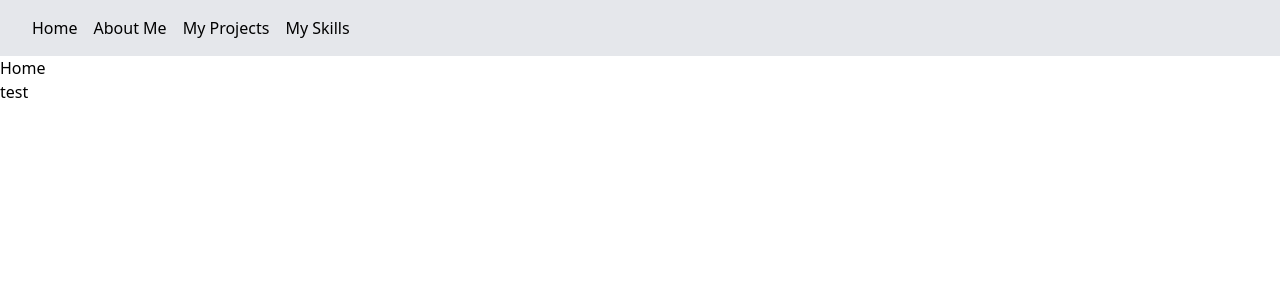
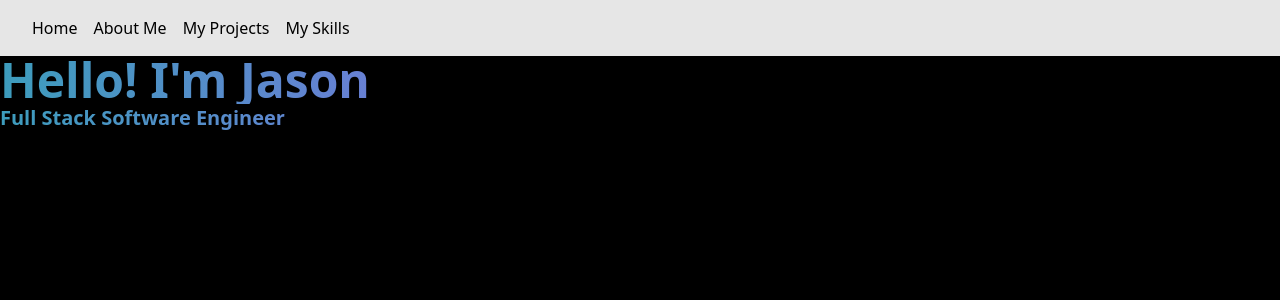
Before and after one commit to jasont98/portfolio, a Next.js app: page / in a window 1280 px wide. Shown: the top 300 px of the page. Built offline with nearby package versions, Linux system fonts and the light colour scheme.

Commit message:
checkpoint

```diff
--- a/src/components/Layout.js
+++ b/src/components/Layout.js
@@ -1,26 +1,14 @@
 import Link from 'next/link';
-import { TransitionGroup, CSSTransition } from 'react-transition-group';
-
 
 const Layout = ({ children }) => {
     return (
         <div>
-          <nav className="flex justify-between items-center bg-gray-200 py-4 px-8">
-            {/* <div>
-            </div> */}
+          <nav className="sticky top-0 bg-white bg-opacity-90 backdrop-filter backdrop-blur-lg flex justify-between items-center py-4 px-8">
             <div className="flex items-center space-x-4">
-              <Link href="/">
-                Home
-              </Link>
-              <Link href="/about">
-                About Me
-              </Link>
-              <Link href="/projects">
-                My Projects
-              </Link>
-              <Link href="/skills">
-                My Skills
-              </Link>
+              <Link href="/">Home</Link>
+              <Link href="/about">About Me</Link>
+              <Link href="/projects">My Projects</Link>
+              <Link href="/skills">My Skills</Link>
             </div>
           </nav>
           {children}
--- a/src/pages/_app.js
+++ b/src/pages/_app.js
@@ -9,7 +9,7 @@ export default function MyApp({ Component, pageProps, router }) {
     <Layout>
       <TransitionGroup>
         <CSSTransition key={router.route} classNames="fade" timeout={500}>
-          <div className="page-wrapper">
+          <div className="page-wrapper text-white">
             <Component {...pageProps} />
           </div>
         </CSSTransition>
--- a/src/pages/index.js
+++ b/src/pages/index.js
@@ -1,12 +1,10 @@
 import React from 'react'
-import Link from 'next/link';
-import Layout from '../components/Layout';
 
 const index = () => {
   return (
     <div>
-       <h1>Home</h1>
-       <p>test</p>
+       <h1 className="animate-text bg-gradient-to-r from-teal-500 via-purple-500 to-orange-500 bg-clip-text text-transparent text-5xl font-black">Hello! I'm Jason</h1>
+       <h1 className="animate-text bg-gradient-to-r from-teal-500 via-purple-500 to-orange-500 bg-clip-text text-transparent text-xl font-black">Full Stack Software Engineer</h1>
     </div>
   );
 };
--- a/src/pages/projects.js
+++ b/src/pages/projects.js
@@ -5,6 +5,7 @@ const projects = () => {
   return (
     <div>
        <h1>My Projects</h1>
+       <h1>test</h1>
     </div>
   );
 };
--- a/src/styles/globals.css
+++ b/src/styles/globals.css
@@ -23,3 +23,7 @@
 .page-wrapper {
   min-height: 100vh;
 }
+
+html {
+  background-color: black;
+}
--- a/tailwind.config.js
+++ b/tailwind.config.js
@@ -4,7 +4,23 @@ module.exports = {
     "./src/**/*.{js,ts,jsx,tsx}",
   ],
   theme: {
-    extend: {},
+    extend: {
+      animation: {
+        text: 'text 5s ease infinite',
+      },
+      keyframes: {
+        text: {
+          '0%, 100%': {
+            'background-size': '200% 200%',
+            'background-position': 'left center',
+          },
+          '50%': {
+            'background-size': '200% 200%',
+            'background-position': 'right center',
+          },
+        },
+      },
+    },
   },
   plugins: [],
 }
```
